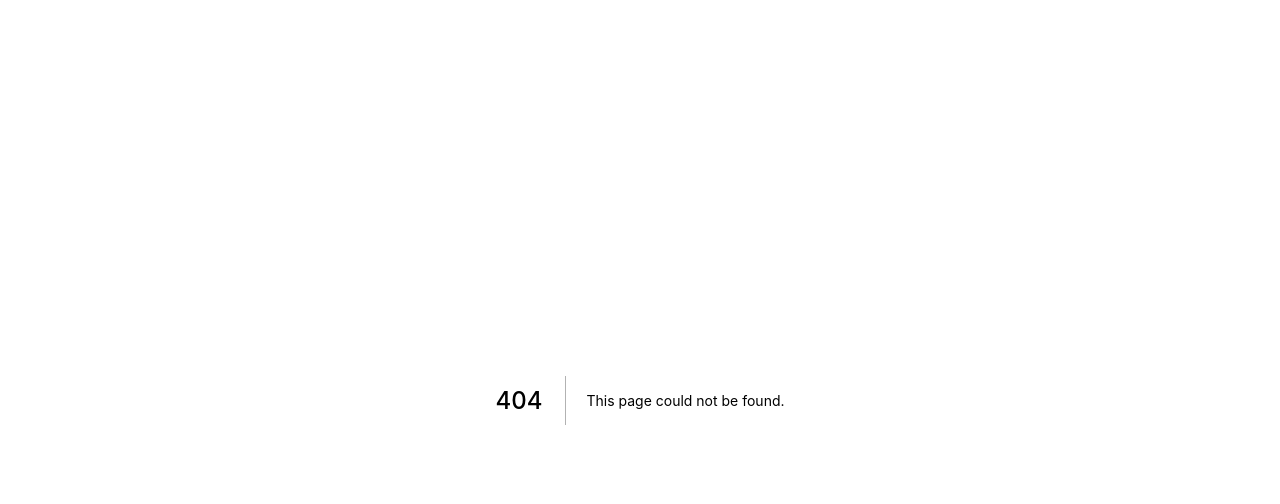
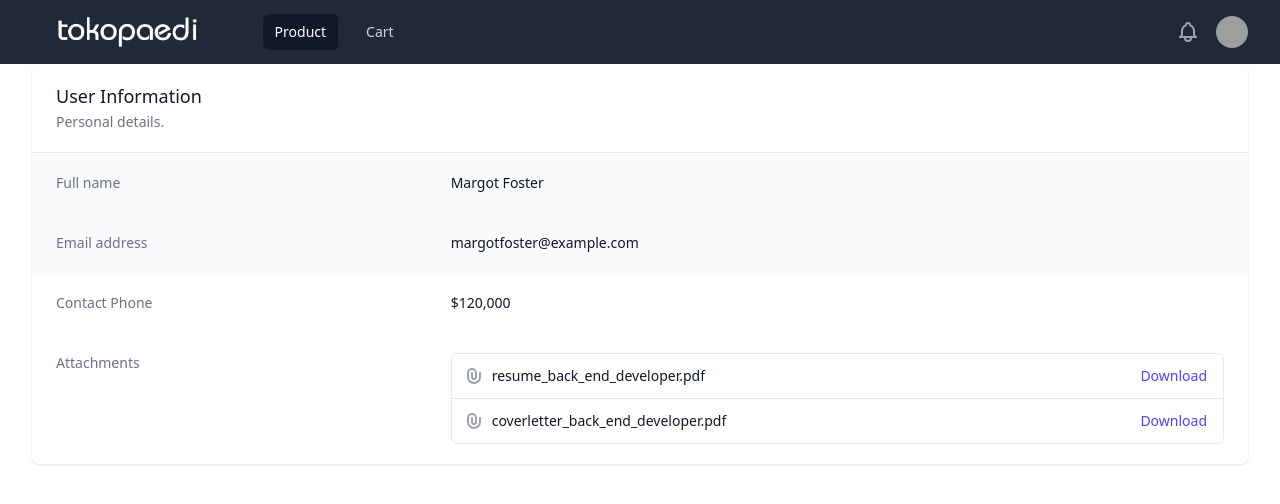
Before and after one commit to pratama11-dev/next-tokopaedy, a Next.js app: page /users/profile in a window 1280 px wide. Before the commit this address had no page. Shown: the top 504 px of the page. Built offline with nearby package versions, Linux system fonts and the light colour scheme; grey boxes are pictures that could not be loaded.

Commit message:
[wip] detail product

```diff
--- a/components/Header.js
+++ b/components/Header.js
@@ -10,15 +10,15 @@ const user = {
     'https://images.unsplash.com/photo-1472099645785-5658abf4ff4e?ixlib=rb-1.2.1&ixid=eyJhcHBfaWQiOjEyMDd9&auto=format&fit=facearea&facepad=2&w=256&h=256&q=80',
 }
 const navigation = [
-  { name: 'Dashboard', href: '#', current: true },
-  { name: 'Team', href: '#', current: false },
-  { name: 'Projects', href: '#', current: false },
-  { name: 'Calendar', href: '#', current: false },
-  { name: 'Reports', href: '#', current: false },
+  { name: 'Product', href: '/products', current: true },
+  { name: 'Cart', href: '#', current: false },
+  // { name: 'Projects', href: '#', current: false },
+  // { name: 'Calendar', href: '#', current: false },
+  // { name: 'Reports', href: '#', current: false },
 ]
 const userNavigation = [
-  { name: 'Your Profile', href: '#' },
-  { name: 'Settings', href: '#' },
+  { name: 'Your Profile', href: 'users/profile' },
+  { name: 'Order History', href: '#' },
   { name: 'Sign out', href: '#' },
 ]
 
@@ -48,9 +48,8 @@ export default function Header() {
                 <div className="hidden md:block">
                   <div className="ml-10 flex items-baseline space-x-4">
                     {navigation.map((item) => (
+                      <Link href={item.href} key={item.name}>
                         <a
-                        key={item.name}
-                        href={item.href}
                           className={classNames(
                             item.current
                               ? 'bg-gray-900 text-white'
@@ -61,6 +60,7 @@ export default function Header() {
                         >
                           {item.name}
                         </a>
+                      </Link>
                     ))}
                   </div>
                 </div>
@@ -96,15 +96,15 @@ export default function Header() {
                         {userNavigation.map((item) => (
                           <Menu.Item key={item.name}>
                             {({ active }) => (
-                              <a
-                                href={item.href}
-                                className={classNames(
+                              <Link href={item.href}>
+                                <a className={classNames(
                                     active ? 'bg-gray-100' : '',
                                     'block px-4 py-2 text-sm text-gray-700'
                                   )}
                                 >
                                   {item.name}
                                 </a>
+                              </Link>
                             )}
                           </Menu.Item>
                         ))}
--- a/components/Layout.js
+++ b/components/Layout.js
@@ -5,7 +5,7 @@ export default function Layout({title, children}) {
   return (
     <>
       <Head>
-        <title>{title ? title + '- Tokopaedy V3':'Tokopaedy V3'}</title>
+        <title>{title ? title + ' - Tokopaedy V3':'Tokopaedy V3'}</title>
         <meta name="description" content="Ecommerce Website" />
         <link rel="icon" href="/favicon.ico" />
 
@@ -17,7 +17,7 @@ export default function Layout({title, children}) {
       <div className="min-h-full">
         <Header />
         <main>
-          <div className="max-w-7xl mx-auto py-6 sm:px-6 lg:px-8">
+          <div className="max-w-7xl mx-auto py-6 pt-0 sm:px-6 lg:px-8">
             {children}
           </div>
         </main>
--- /dev/null
+++ b/components/ProductItem.js
@@ -0,0 +1,21 @@
+import Link from 'next/link'
+
+export default function ProductItem({product}) {
+  return (
+    <>
+      <Link href={`/products/${product.slug}`}>
+        <a key={product.id} className="group">
+          <div className="w-full aspect-w-1 aspect-h-1 bg-gray-200 rounded-lg overflow-hidden xl:aspect-w-7 xl:aspect-h-8">
+            <img
+              src={product.imageSrc}
+              alt={product.imageAlt}
+              className="w-full h-full object-center object-cover group-hover:opacity-75"
+            />
+          </div>
+          <h3 className="mt-4 text-sm text-gray-700">{product.name}</h3>
+          <p className="mt-1 text-lg font-medium text-gray-900">{product.price}</p>
+        </a>
+      </Link>
+    </>
+  )
+}
--- a/package.json
+++ b/package.json
@@ -16,6 +16,7 @@
     "react-dom": "18.2.0"
   },
   "devDependencies": {
+    "@types/react": "^18.0.14",
     "autoprefixer": "^10.4.7",
     "eslint": "8.18.0",
     "eslint-config-next": "12.1.6",
--- a/pages/index.js
+++ b/pages/index.js
@@ -1,97 +1,113 @@
 import Layout from "../components/Layout";
+import Link from "next/link";
 // import Image from "next/image";
-
-const products = [
-  {
-    id: 1,
-    name: 'Earthen Bottle',
-    href: '#',
-    price: '$48',
-    imageSrc: 'https://tailwindui.com/img/ecommerce-images/category-page-04-image-card-01.jpg',
-    imageAlt: 'Tall slender porcelain bottle with natural clay textured body and cork stopper.',
-  },
-  {
-    id: 2,
-    name: 'Nomad Tumbler',
-    href: '#',
-    price: '$35',
-    imageSrc: 'https://tailwindui.com/img/ecommerce-images/category-page-04-image-card-02.jpg',
-    imageAlt: 'Olive drab green insulated bottle with flared screw lid and flat top.',
-  },
-  {
-    id: 3,
-    name: 'Focus Paper Refill',
-    href: '#',
-    price: '$89',
-    imageSrc: 'https://tailwindui.com/img/ecommerce-images/category-page-04-image-card-03.jpg',
-    imageAlt: 'Person using a pen to cross a task off a productivity paper card.',
-  },
-  {
-    id: 4,
-    name: 'Machined Mechanical Pencil',
-    href: '#',
-    price: '$35',
-    imageSrc: 'https://tailwindui.com/img/ecommerce-images/category-page-04-image-card-04.jpg',
-    imageAlt: 'Hand holding black machined steel mechanical pencil with brass tip and top.',
-  },
-  {
-    id: 5,
-    name: 'Earthen Bottle',
-    href: '#',
-    price: '$48',
-    imageSrc: 'https://tailwindui.com/img/ecommerce-images/category-page-04-image-card-01.jpg',
-    imageAlt: 'Tall slender porcelain bottle with natural clay textured body and cork stopper.',
-  },
-  {
-    id: 6,
-    name: 'Nomad Tumbler',
-    href: '#',
-    price: '$35',
-    imageSrc: 'https://tailwindui.com/img/ecommerce-images/category-page-04-image-card-02.jpg',
-    imageAlt: 'Olive drab green insulated bottle with flared screw lid and flat top.',
-  },
-  {
-    id: 7,
-    name: 'Focus Paper Refill',
-    href: '#',
-    price: '$89',
-    imageSrc: 'https://tailwindui.com/img/ecommerce-images/category-page-04-image-card-03.jpg',
-    imageAlt: 'Person using a pen to cross a task off a productivity paper card.',
-  },
-  {
-    id: 8,
-    name: 'Machined Mechanical Pencil',
-    href: '#',
-    price: '$35',
-    imageSrc: 'https://tailwindui.com/img/ecommerce-images/category-page-04-image-card-04.jpg',
-    imageAlt: 'Hand holding black machined steel mechanical pencil with brass tip and top.',
-  },
-]
+import { Fragment } from 'react'
+import { Popover, Transition } from '@headlessui/react'
+import { XIcon } from '@heroicons/react/outline'
 
 export default function Home() {
   return (
     <Layout>
-      <div className="max-w-7xl mx-auto pt-6 px-4 sm:px-6 lg:px-8">
-        <h4 className="text-3xl font-bold text-gray-900">Home Page</h4>
-      </div>
+      {/* <h1>Hello Next.js</h1> */}
+      <div className="relative bg-white overflow-hidden">
+        <div className="max-w-7xl mx-auto">
+          <div className="relative z-10 pb-8 bg-white sm:pb-16 md:pb-20 lg:max-w-2xl lg:w-full lg:pb-28 xl:pb-32">
+            <svg
+              className="hidden lg:block absolute right-0 inset-y-0 h-full w-48 text-white transform translate-x-1/2"
+              fill="currentColor"
+              viewBox="0 0 100 100"
+              preserveAspectRatio="none"
+              aria-hidden="true"
+            >
+              <polygon points="50,0 100,0 50,100 0,100" />
+            </svg>
 
-      <div className="bg-white">
-        <div className="max-w-2xl mx-auto py-16 px-4 sm:py-24 sm:px-6 lg:max-w-7xl lg:px-8">
-          <div className="grid grid-cols-1 gap-y-10 sm:grid-cols-2 gap-x-6 lg:grid-cols-3 xl:grid-cols-4 xl:gap-x-8">
-            {products.map((product) => (
-              <a key={product.id} href={product.href} className="group">
-                <div className="w-full aspect-w-1 aspect-h-1 bg-gray-200 rounded-lg overflow-hidden xl:aspect-w-7 xl:aspect-h-8">
-                  <img
-                    src={product.imageSrc}
-                    alt={product.imageAlt}
-                    className="w-full h-full object-center object-cover group-hover:opacity-75"
-                  />
+            <Popover>
+              <div className="relative pt-6 px-4 sm:px-6 lg:px-8">
+
+              </div>
+
+              <Transition
+                as={Fragment}
+                enter="duration-150 ease-out"
+                enterFrom="opacity-0 scale-95"
+                enterTo="opacity-100 scale-100"
+                leave="duration-100 ease-in"
+                leaveFrom="opacity-100 scale-100"
+                leaveTo="opacity-0 scale-95"
+              >
+                <Popover.Panel
+                  focus
+                  className="absolute z-10 top-0 inset-x-0 p-2 transition transform origin-top-right md:hidden"
+                >
+                  <div className="rounded-lg shadow-md bg-white ring-1 ring-black ring-opacity-5 overflow-hidden">
+                    <div className="px-5 pt-4 flex items-center justify-between">
+                      <div>
+                        <img
+                          className="h-8 w-auto"
+                          src="https://tailwindui.com/img/logos/workflow-mark-indigo-600.svg"
+                          alt=""
+                        />
+                      </div>
+                      <div className="-mr-2">
+                        <Popover.Button className="bg-white rounded-md p-2 inline-flex items-center justify-center text-gray-400 hover:text-gray-500 hover:bg-gray-100 focus:outline-none focus:ring-2 focus:ring-inset focus:ring-indigo-500">
+                          <span className="sr-only">Close main menu</span>
+                          <XIcon className="h-6 w-6" aria-hidden="true" />
+                        </Popover.Button>
+                      </div>
+                    </div>
+
+                    <a
+                      href="#"
+                      className="block w-full px-5 py-3 text-center font-medium text-indigo-600 bg-gray-50 hover:bg-gray-100"
+                    >
+                      Log in
+                    </a>
+                  </div>
+                </Popover.Panel>
+              </Transition>
+            </Popover>
+
+            <main className="mt-10 mx-auto max-w-7xl px-4 sm:mt-12 sm:px-6 md:mt-16 lg:mt-20 lg:px-8 xl:mt-28">
+              <div className="sm:text-center lg:text-left">
+                <h1 className="text-4xl tracking-tight font-extrabold text-gray-900 sm:text-5xl md:text-6xl">
+                  <span className="block xl:inline">Tokopaedy</span>{' '}
+                  <span className="block text-indigo-600 xl:inline">online business</span>
+                </h1>
+                <p className="mt-3 text-base text-gray-500 sm:mt-5 sm:text-lg sm:max-w-xl sm:mx-auto md:mt-5 md:text-xl lg:mx-0">
+                  Anim aute id magna aliqua ad ad non deserunt sunt. Qui irure qui lorem cupidatat commodo. Elit sunt amet
+                  fugiat veniam occaecat fugiat aliqua.
+                </p>
+                <div className="mt-5 sm:mt-8 sm:flex sm:justify-center lg:justify-start">
+                  <div className="rounded-md shadow">
+                    <Link href="/products">
+                      <a
+                        href="#"
+                        className="w-full flex items-center justify-center px-8 py-3 border border-transparent text-base font-medium rounded-md text-white bg-indigo-600 hover:bg-indigo-700 md:py-4 md:text-lg md:px-10"
+                      >
+                        Our Product
+                      </a>
+                    </Link>
+                  </div>
+                  <div className="mt-3 sm:mt-0 sm:ml-3">
+                    <a
+                      href="#"
+                      className="w-full flex items-center justify-center px-8 py-3 border border-transparent text-base font-medium rounded-md text-indigo-700 bg-indigo-100 hover:bg-indigo-200 md:py-4 md:text-lg md:px-10"
+                    >
+                      Best Seller
+                    </a>
+                  </div>
                 </div>
-                <h3 className="mt-4 text-sm text-gray-700">{product.name}</h3>
-                <p className="mt-1 text-lg font-medium text-gray-900">{product.price}</p>
-              </a>
-            ))}
+              </div>
+            </main>
           </div>
+        </div>
+        <div className="lg:absolute lg:inset-y-0 lg:right-0 lg:w-1/2">
+          <img
+            className="h-56 w-full object-cover sm:h-72 md:h-96 lg:w-full lg:h-full"
+            src="https://images.unsplash.com/photo-1551434678-e076c223a692?ixlib=rb-1.2.1&ixid=eyJhcHBfaWQiOjEyMDd9&auto=format&fit=crop&w=2850&q=80"
+            alt=""
+          />
         </div>
       </div>
     </Layout>
--- /dev/null
+++ b/pages/products/[slug].js
@@ -0,0 +1,13 @@
+import { useRouter } from 'next/router';
+import Layout from '../../components/Layout'
+
+export default function ProductScreen() {
+  const { query } = useRouter ();
+  const { slug } = query;
+
+  return (
+    <Layout title={product.name}>
+
+    </Layout>
+  )
+}
--- /dev/null
+++ b/pages/products/index.js
@@ -0,0 +1,102 @@
+import React from 'react'
+import Layout from '../../components/Layout'
+import Link from 'next/link'
+
+const products = [
+  {
+    id: 1,
+    name: 'Earthen Bottle',
+    slug: 'earthen-bottle',
+    price: '$48',
+    imageSrc: 'https://tailwindui.com/img/ecommerce-images/category-page-04-image-card-01.jpg',
+    imageAlt: 'Tall slender porcelain bottle with natural clay textured body and cork stopper.',
+  },
+  {
+    id: 2,
+    name: 'Nomad Tumbler',
+    slug: 'nomad-tumbler',
+    price: '$35',
+    imageSrc: 'https://tailwindui.com/img/ecommerce-images/category-page-04-image-card-02.jpg',
+    imageAlt: 'Olive drab green insulated bottle with flared screw lid and flat top.',
+  },
+  {
+    id: 3,
+    name: 'Focus Paper Refill',
+    slug: 'focus-paper-refill',
+    price: '$89',
+    imageSrc: 'https://tailwindui.com/img/ecommerce-images/category-page-04-image-card-03.jpg',
+    imageAlt: 'Person using a pen to cross a task off a productivity paper card.',
+  },
+  {
+    id: 4,
+    name: 'Machined Mechanical Pencil',
+    slug: 'machined-mechanical-pencil',
+    price: '$35',
+    imageSrc: 'https://tailwindui.com/img/ecommerce-images/category-page-04-image-card-04.jpg',
+    imageAlt: 'Hand holding black machined steel mechanical pencil with brass tip and top.',
+  },
+  {
+    id: 5,
+    name: 'Earthen Bottle',
+    slug: 'earthen-bottle',
+    price: '$48',
+    imageSrc: 'https://tailwindui.com/img/ecommerce-images/category-page-04-image-card-01.jpg',
+    imageAlt: 'Tall slender porcelain bottle with natural clay textured body and cork stopper.',
+  },
+  {
+    id: 6,
+    name: 'Nomad Tumbler',
+    slug: 'nomad-tumbler',
+    price: '$35',
+    imageSrc: 'https://tailwindui.com/img/ecommerce-images/category-page-04-image-card-02.jpg',
+    imageAlt: 'Olive drab green insulated bottle with flared screw lid and flat top.',
+  },
+  {
+    id: 7,
+    name: 'Focus Paper Refill',
+    slug: 'focus-paper-refill',
+    price: '$89',
+    imageSrc: 'https://tailwindui.com/img/ecommerce-images/category-page-04-image-card-03.jpg',
+    imageAlt: 'Person using a pen to cross a task off a productivity paper card.',
+  },
+  {
+    id: 8,
+    name: 'Machined Mechanical Pencil',
+    slug: 'machined-mechanical-pencil',
+    price: '$35',
+    imageSrc: 'https://tailwindui.com/img/ecommerce-images/category-page-04-image-card-04.jpg',
+    imageAlt: 'Hand holding black machined steel mechanical pencil with brass tip and top.',
+  },
+]
+
+export default function Products() {
+  return (
+    <Layout title="Products">
+      <div className="max-w-7xl mx-auto pt-6 px-4 sm:px-6 lg:px-8">
+        <h4 className="text-3xl font-bold text-gray-900">Product Page</h4>
+      </div>
+
+      <div className="bg-white">
+        <div className="max-w-2xl mx-auto py-16 px-4 sm:py-24 sm:px-6 lg:max-w-7xl lg:px-8">
+          <div className="grid grid-cols-1 gap-y-10 sm:grid-cols-2 gap-x-6 lg:grid-cols-3 xl:grid-cols-4 xl:gap-x-8">
+            {products.map((product) => (
+              <Link href={`/products/${product.slug}`} key={product.id}>
+                <a className="group">
+                  <div className="w-full aspect-w-1 aspect-h-1 bg-gray-200 rounded-lg overflow-hidden xl:aspect-w-7 xl:aspect-h-8">
+                    <img
+                      src={product.imageSrc}
+                      alt={product.imageAlt}
+                      className="w-full h-full object-center object-cover group-hover:opacity-75"
+                    />
+                  </div>
+                  <h3 className="mt-4 text-sm text-gray-700">{product.name}</h3>
+                  <p className="mt-1 text-lg font-medium text-gray-900">{product.price}</p>
+                </a>
+              </Link>
+            ))}
+          </div>
+        </div>
+      </div>
+    </Layout>
+  )
+}
--- /dev/null
+++ b/pages/users/profile.js
@@ -0,0 +1,60 @@
+import Layout from "../../components/Layout"
+import { PaperClipIcon } from '@heroicons/react/solid'
+
+export default function UserProfile() {
+  return (
+    <Layout title="Profile">
+      <div className="bg-white shadow overflow-hidden sm:rounded-lg">
+        <div className="px-4 py-5 sm:px-6">
+          <h3 className="text-lg leading-6 font-medium text-gray-900">User Information</h3>
+          <p className="mt-1 max-w-2xl text-sm text-gray-500">Personal details.</p>
+        </div>
+        <div className="border-t border-gray-200">
+          <dl>
+            <div className="bg-gray-50 px-4 py-5 sm:grid sm:grid-cols-3 sm:gap-4 sm:px-6">
+              <dt className="text-sm font-medium text-gray-500">Full name</dt>
+              <dd className="mt-1 text-sm text-gray-900 sm:mt-0 sm:col-span-2">Margot Foster</dd>
+            </div>
+            <div className="bg-gray-50 px-4 py-5 sm:grid sm:grid-cols-3 sm:gap-4 sm:px-6">
+              <dt className="text-sm font-medium text-gray-500">Email address</dt>
+              <dd className="mt-1 text-sm text-gray-900 sm:mt-0 sm:col-span-2">margotfoster@example.com</dd>
+            </div>
+            <div className="bg-white px-4 py-5 sm:grid sm:grid-cols-3 sm:gap-4 sm:px-6">
+              <dt className="text-sm font-medium text-gray-500">Contact Phone</dt>
+              <dd className="mt-1 text-sm text-gray-900 sm:mt-0 sm:col-span-2">$120,000</dd>
+            </div>
+            <div className="bg-white px-4 py-5 sm:grid sm:grid-cols-3 sm:gap-4 sm:px-6">
+              <dt className="text-sm font-medium text-gray-500">Attachments</dt>
+              <dd className="mt-1 text-sm text-gray-900 sm:mt-0 sm:col-span-2">
+                <ul role="list" className="border border-gray-200 rounded-md divide-y divide-gray-200">
+                  <li className="pl-3 pr-4 py-3 flex items-center justify-between text-sm">
+                    <div className="w-0 flex-1 flex items-center">
+                      <PaperClipIcon className="flex-shrink-0 h-5 w-5 text-gray-400" aria-hidden="true" />
+                      <span className="ml-2 flex-1 w-0 truncate">resume_back_end_developer.pdf</span>
+                    </div>
+                    <div className="ml-4 flex-shrink-0">
+                      <a href="#" className="font-medium text-indigo-600 hover:text-indigo-500">
+                        Download
+                      </a>
+                    </div>
+                  </li>
+                  <li className="pl-3 pr-4 py-3 flex items-center justify-between text-sm">
+                    <div className="w-0 flex-1 flex items-center">
+                      <PaperClipIcon className="flex-shrink-0 h-5 w-5 text-gray-400" aria-hidden="true" />
+                      <span className="ml-2 flex-1 w-0 truncate">coverletter_back_end_developer.pdf</span>
+                    </div>
+                    <div className="ml-4 flex-shrink-0">
+                      <a href="#" className="font-medium text-indigo-600 hover:text-indigo-500">
+                        Download
+                      </a>
+                    </div>
+                  </li>
+                </ul>
+              </dd>
+            </div>
+          </dl>
+        </div>
+      </div>
+    </Layout>
+  )
+}
--- a/styles/globals.css
+++ b/styles/globals.css
@@ -4,7 +4,6 @@
 
 html,
 body {
-  font-family: 'Montserrat', sans-serif;
   padding: 0;
   margin: 0;
 }
```
Also changed, not shown: 1 other file (tests, documents, lock files or other folders). Lines whose indentation alone changed are shown as unchanged.
